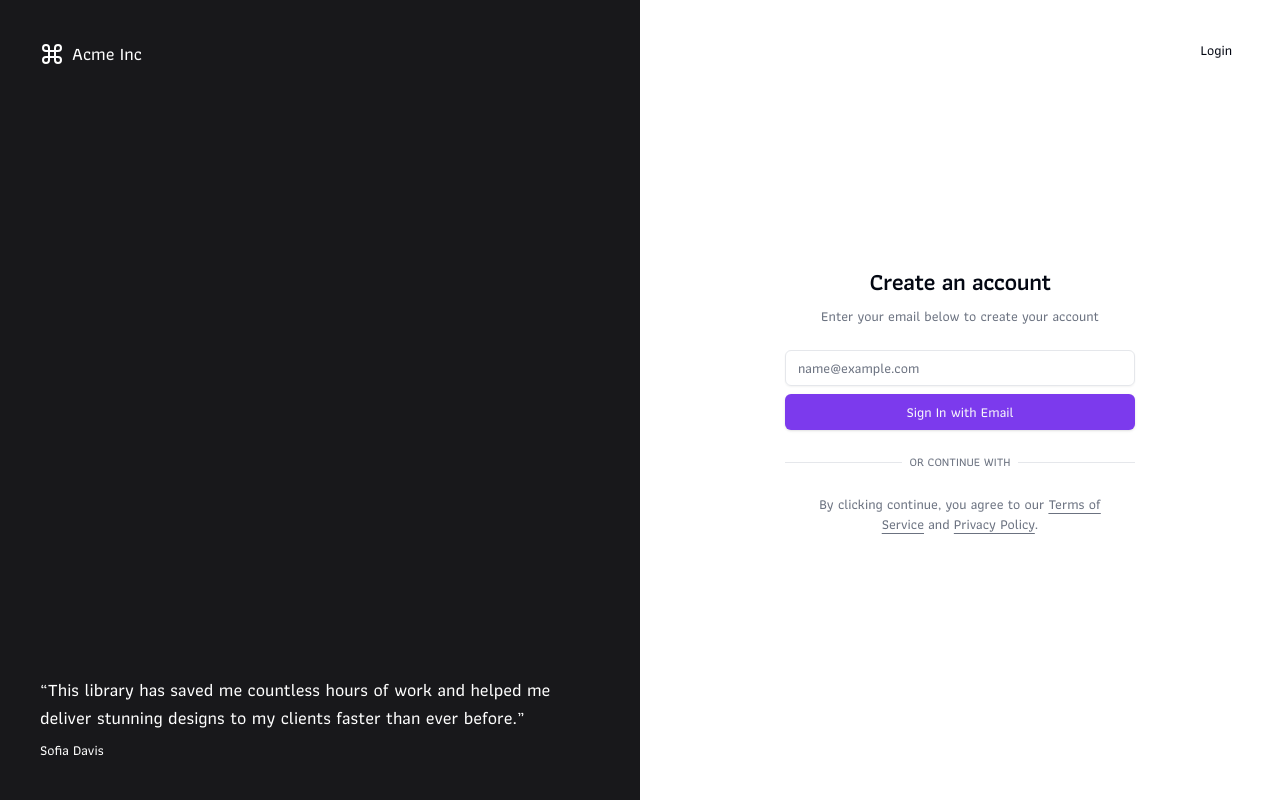
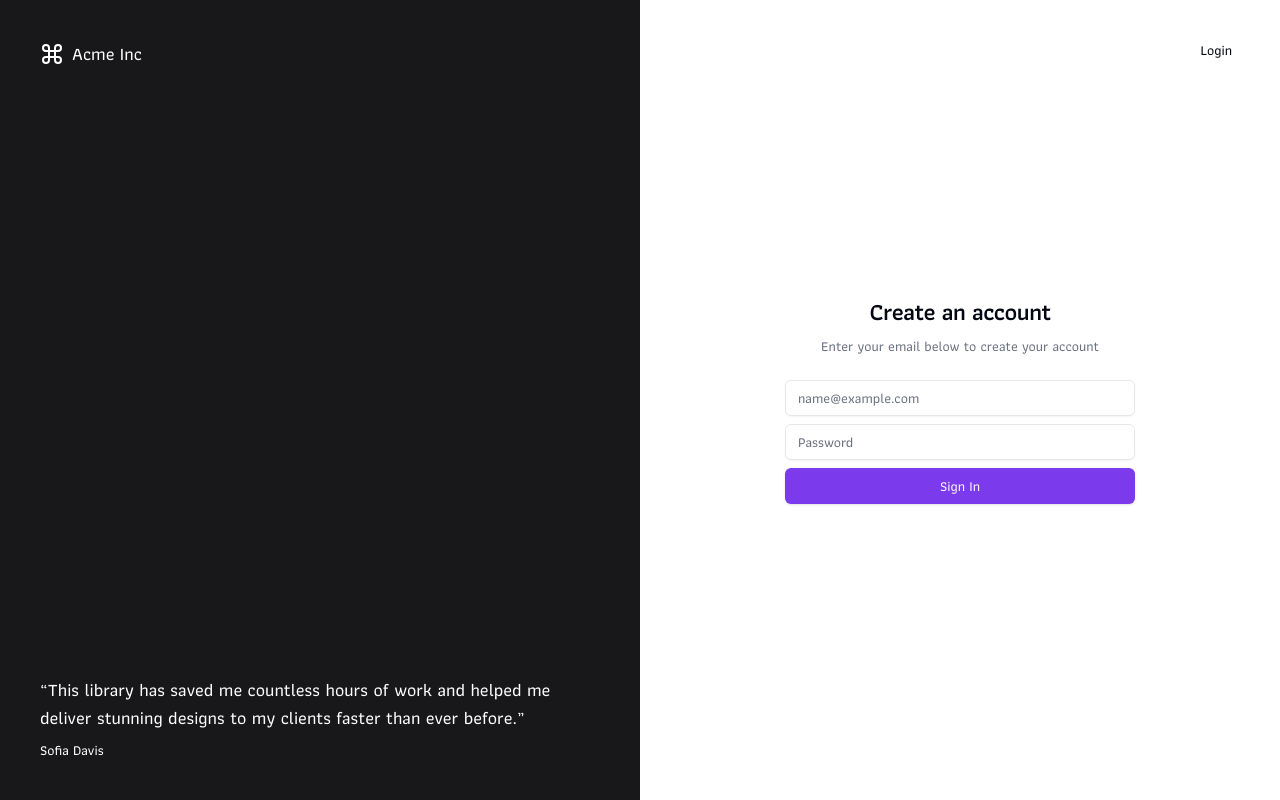
Before and after one commit to zubayerhimel/SCP, a Next.js app: page /auth/login in a window 1280 px wide. Built offline with nearby package versions, Linux system fonts and the light colour scheme.

Commit message:
style: cleared login page design

```diff
--- a/app/auth/login/page.tsx
+++ b/app/auth/login/page.tsx
@@ -39,17 +39,6 @@ export default function Login() {
               <p className='text-sm text-muted-foreground'>Enter your email below to create your account</p>
             </div>
             <UserAuthForm />
-            <p className='px-8 text-sm text-center text-muted-foreground'>
-              By clicking continue, you agree to our{' '}
-              <Link href='/terms' className='underline underline-offset-4 hover:text-primary'>
-                Terms of Service
-              </Link>{' '}
-              and{' '}
-              <Link href='/privacy' className='underline underline-offset-4 hover:text-primary'>
-                Privacy Policy
-              </Link>
-              .
-            </p>
           </div>
         </div>
       </div>
--- a/app/dashboard/loading.tsx
+++ b/app/dashboard/loading.tsx
@@ -1,5 +1,5 @@
 const Loading = () => {
-  return <div>Loading</div>;
+  return <div>Loading...</div>;
 };
 
 export default Loading;
--- a/components/UserAuthForm.tsx
+++ b/components/UserAuthForm.tsx
@@ -32,20 +32,18 @@ export function UserAuthForm({ className, ...props }: UserAuthFormProps) {
             </Label>
             <Input id='email' placeholder='name@example.com' type='email' autoCapitalize='none' autoComplete='email' autoCorrect='off' disabled={isLoading} />
           </div>
+          <div className='grid gap-1'>
+            <Label className='sr-only' htmlFor='password'>
+              Password
+            </Label>
+            <Input id='password' placeholder='Password' type='password' autoCapitalize='none' autoComplete='email' autoCorrect='off' disabled={isLoading} />
+          </div>
           <Button disabled={isLoading}>
             {isLoading && <UpdateIcon className='w-4 h-4 mr-2 animate-spin' />}
-            Sign In with Email
+            Sign In
           </Button>
         </div>
       </form>
-      <div className='relative'>
-        <div className='absolute inset-0 flex items-center'>
-          <span className='w-full border-t' />
-        </div>
-        <div className='relative flex justify-center text-xs uppercase'>
-          <span className='px-2 bg-background text-muted-foreground'>Or continue with</span>
-        </div>
-      </div>
     </div>
   );
 }
```
